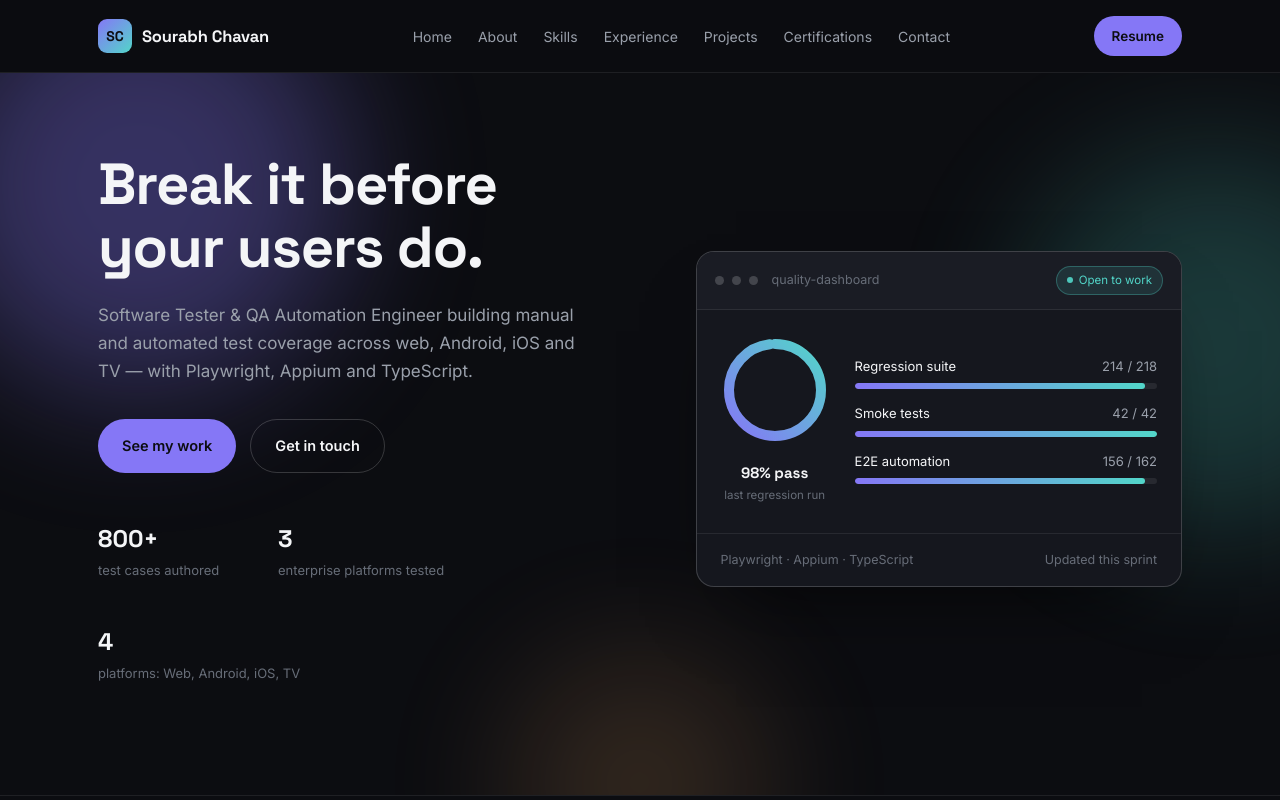
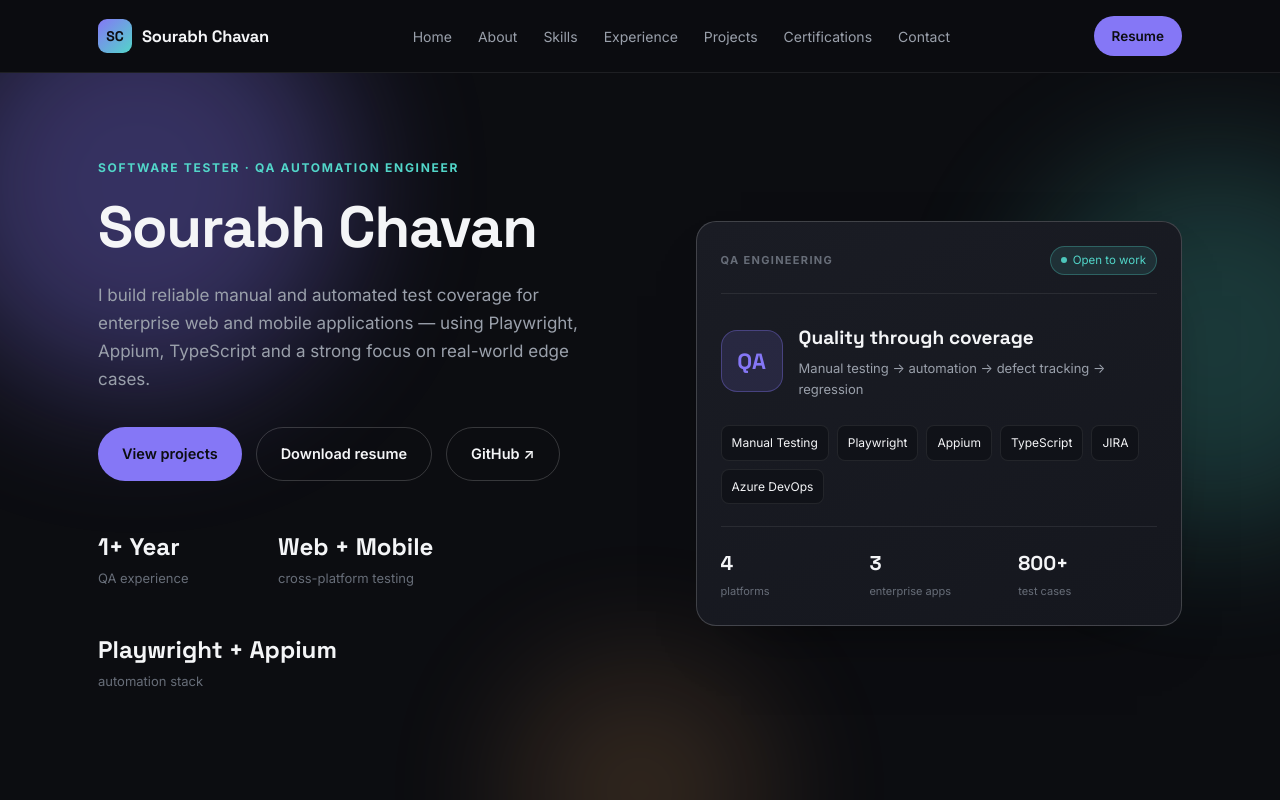
Before and after one commit to Sourabh8087/Sourabh-Portfolio-QA, a plain HTML site: page index.html in a window 1280 px wide. Shown: the top 800 px of the page. Drawn offline with Linux system fonts and the light colour scheme.

Commit message:
Update QA portfolio

```diff
--- a/index.html
+++ b/index.html
@@ -79,6 +79,22 @@
   .hero h1{ font-family:var(--display); font-weight:700; font-size:clamp(34px,5vw,58px); line-height:1.08; letter-spacing:-0.02em; margin:0 0 22px; }
   .hero .lede{ color:var(--muted); font-size:17px; max-width:480px; margin:0 0 34px; }
   .hero-ctas{ display:flex; gap:14px; flex-wrap:wrap; margin-bottom:46px; }
+  .eyebrow{ display:inline-block; font-size:12px; font-weight:700; letter-spacing:.14em; color:var(--teal); margin-bottom:18px; }
+  .qa-hero-card{ background:linear-gradient(155deg, var(--panel-soft), var(--panel)); border:1px solid var(--border-strong); border-radius:20px; padding:24px; box-shadow:0 30px 70px -45px rgba(0,0,0,.8); }
+  .qa-card-top{ display:flex; justify-content:space-between; align-items:center; gap:12px; padding-bottom:18px; border-bottom:1px solid var(--border); }
+  .qa-card-title{ font-size:11px; letter-spacing:.12em; color:var(--dim); font-weight:700; }
+  .qa-card-main{ display:flex; gap:16px; align-items:center; padding:28px 0 24px; }
+  .qa-icon{ width:62px; height:62px; border-radius:16px; display:flex; align-items:center; justify-content:center; background:var(--violet-soft); border:1px solid rgba(133,119,246,.35); color:var(--violet); font-family:var(--display); font-size:22px; font-weight:700; flex-shrink:0; }
+  .qa-card-main strong{ font-family:var(--display); font-size:19px; }
+  .qa-card-main p{ color:var(--muted); font-size:13px; margin:5px 0 0; }
+  .qa-stack{ display:flex; flex-wrap:wrap; gap:8px; }
+  .qa-stack span{ font-size:12px; color:var(--text); background:var(--bg-2); border:1px solid var(--border); padding:7px 10px; border-radius:8px; }
+  .qa-platforms{ display:grid; grid-template-columns:repeat(3,1fr); gap:10px; margin-top:22px; padding-top:20px; border-top:1px solid var(--border); }
+  .qa-platforms div{ display:flex; flex-direction:column; gap:2px; }
+  .qa-platforms strong{ font-family:var(--display); font-size:20px; }
+  .qa-platforms span{ color:var(--dim); font-size:11px; }
+  @media (max-width:520px){ .qa-platforms{ grid-template-columns:1fr; } }
+
   .btn{ font-family:var(--sans); font-weight:600; font-size:14.5px; padding:14px 24px; border-radius:999px; text-decoration:none; display:inline-flex; align-items:center; gap:8px; transition:transform .12s ease, filter .12s ease, background .12s ease, border-color .12s ease; }
   .btn-primary{ background:var(--violet); color:#0c0d11; }
   .btn-primary:hover{ filter:brightness(1.1); transform:translateY(-1px); }
@@ -194,6 +210,14 @@
   .form-submit{ width:100%; border:none; cursor:pointer; justify-content:center; margin-top:6px; }
   .form-note{ font-size:12px; color:var(--dim); margin-top:14px; }
 
+  .process-grid{ display:grid; grid-template-columns:repeat(3,1fr); gap:14px; }
+  .process-step{ background:var(--panel); border:1px solid var(--border); border-radius:14px; padding:22px; }
+  .process-step span{ color:var(--violet); font-family:var(--display); font-size:12px; font-weight:700; }
+  .process-step strong{ display:block; font-family:var(--display); font-size:17px; margin:12px 0 6px; }
+  .process-step p{ color:var(--muted); font-size:13px; margin:0; }
+  @media (max-width:760px){ .process-grid{ grid-template-columns:1fr 1fr; } }
+  @media (max-width:520px){ .process-grid{ grid-template-columns:1fr; } }
+
   footer{ padding:36px 0; }
   .footer-row{ display:flex; justify-content:space-between; align-items:center; gap:16px; flex-wrap:wrap; font-size:13px; color:var(--dim); }
   .footer-row a{ text-decoration:none; color:var(--dim); }
@@ -235,58 +259,40 @@
     <div class="blob blob-3"></div>
     <div class="wrap hero-grid">
       <div>
-        <h1>Break it before your users do.</h1>
-        <p class="lede">Software Tester &amp; QA Automation Engineer building manual and automated test coverage across web, Android, iOS and TV — with Playwright, Appium and TypeScript.</p>
+        <div class="eyebrow">SOFTWARE TESTER · QA AUTOMATION ENGINEER</div>
+        <h1>Sourabh Chavan</h1>
+        <p class="lede">I build reliable manual and automated test coverage for enterprise web and mobile applications — using Playwright, Appium, TypeScript and a strong focus on real-world edge cases.</p>
         <div class="hero-ctas">
-          <a href="#projects" class="btn btn-primary">See my work</a>
-          <a href="#contact" class="btn btn-ghost">Get in touch</a>
+          <a href="#projects" class="btn btn-primary">View projects</a>
+          <a href="assets/Sourabh_Chavan_Resume.pdf" download class="btn btn-ghost">Download resume</a>
+          <a href="https://github.com/Sourabh8087/Sourabh-Portfolio-QA" target="_blank" rel="noopener" class="btn btn-ghost">GitHub ↗</a>
         </div>
         <div class="stat-row">
-          <div class="stat"><div class="num">800+</div><div class="label">test cases authored</div></div>
-          <div class="stat"><div class="num">3</div><div class="label">enterprise platforms tested</div></div>
-          <div class="stat"><div class="num">4</div><div class="label">platforms: Web, Android, iOS, TV</div></div>
+          <div class="stat"><div class="num">1+ Year</div><div class="label">QA experience</div></div>
+          <div class="stat"><div class="num">Web + Mobile</div><div class="label">cross-platform testing</div></div>
+          <div class="stat"><div class="num">Playwright + Appium</div><div class="label">automation stack</div></div>
         </div>
       </div>
 
-      <div class="dash">
-        <div class="dash-bar">
-          <span class="dash-dot"></span><span class="dash-dot"></span><span class="dash-dot"></span>
-          <span class="dash-title">quality-dashboard</span>
+      <div class="qa-hero-card">
+        <div class="qa-card-top">
+          <span class="qa-card-title">QA ENGINEERING</span>
           <span class="dash-badge"><span class="pulse"></span>Open to work</span>
         </div>
-        <div class="dash-body">
-          <div class="ring-wrap">
-            <svg width="108" height="108" viewBox="0 0 108 108">
-              <circle cx="54" cy="54" r="46" fill="none" stroke="var(--border)" stroke-width="10"/>
-              <circle id="ringProgress" cx="54" cy="54" r="46" fill="none" stroke="url(#ringGrad)" stroke-width="10" stroke-linecap="round" stroke-dasharray="289" stroke-dashoffset="289" transform="rotate(-90 54 54)"/>
-              <defs>
-                <linearGradient id="ringGrad" x1="0" y1="0" x2="1" y2="1">
-                  <stop offset="0%" stop-color="var(--violet)"/>
-                  <stop offset="100%" stop-color="var(--teal)"/>
-                </linearGradient>
-              </defs>
-            </svg>
-            <div class="ring-num">98% pass</div>
-            <div class="ring-label">last regression run</div>
-          </div>
-          <div class="dash-rows">
-            <div class="dash-row">
-              <div class="rtop"><span class="rname">Regression suite</span><span class="rval">214 / 218</span></div>
-              <div class="bar-track"><div class="bar-fill" data-fill="96"></div></div>
-            </div>
-            <div class="dash-row">
-              <div class="rtop"><span class="rname">Smoke tests</span><span class="rval">42 / 42</span></div>
-              <div class="bar-track"><div class="bar-fill" data-fill="100"></div></div>
-            </div>
-            <div class="dash-row">
-              <div class="rtop"><span class="rname">E2E automation</span><span class="rval">156 / 162</span></div>
-              <div class="bar-track"><div class="bar-fill" data-fill="96"></div></div>
-            </div>
+        <div class="qa-card-main">
+          <div class="qa-icon">QA</div>
+          <div>
+            <strong>Quality through coverage</strong>
+            <p>Manual testing → automation → defect tracking → regression</p>
           </div>
         </div>
-        <div class="dash-foot">
-          <span>Playwright · Appium · TypeScript</span>
-          <span>Updated this sprint</span>
+        <div class="qa-stack">
+          <span>Manual Testing</span><span>Playwright</span><span>Appium</span><span>TypeScript</span><span>JIRA</span><span>Azure DevOps</span>
+        </div>
+        <div class="qa-platforms">
+          <div><strong>4</strong><span>platforms</span></div>
+          <div><strong>3</strong><span>enterprise apps</span></div>
+          <div><strong>800+</strong><span>test cases</span></div>
         </div>
       </div>
     </div>
@@ -433,11 +439,11 @@
       <div class="project-grid">
         <div class="project-card">
           <h3>Enterprise Funeral Management Suite</h3>
-          <p class="desc">Web portal, iOS apps and a TV application for a multi-client admin platform — covering customer profiles, digital registries, invoicing and billing.</p>
+          <p class="desc">Web portal, iOS apps and a TV application for a multi-client funeral-management platform — covering customer profiles, digital registries, floral offerings, guestbook, invoicing, billing and payments.</p>
           <div class="project-metrics">
             <span>300+ test cases</span><span>10+ modules</span>
           </div>
-          <p class="desc">Verified billing and pricing logic, real-time analytics sync, offline-to-online data handling with database integrity checks, and app update flows. Automated 10+ end-to-end flows in Playwright, including CSV handling and PDF extraction.</p>
+          <p class="desc">Tested payment flows, billing calculations, client-specific pricing and invoice generation, plus analytics sync. Verified offline data, synchronization, backup/restore, database files, app updates and PDF/CSV outputs. Automated 10+ Playwright E2E flows.</p>
           <div class="project-tags">
             <span>Web</span><span>iOS</span><span>TV</span><span>Playwright</span>
           </div>
@@ -466,6 +472,24 @@
             <span>Web</span><span>Functional QA</span><span>Regression</span>
           </div>
         </div>
+      </div>
+    </div>
+  </section>
+
+  <!-- ================= QA PROCESS ================= -->
+  <section id="qa-process">
+    <div class="wrap">
+      <div class="section-head">
+        <h2>My QA process</h2>
+        <p>A structured testing workflow that connects requirements to release confidence.</p>
+      </div>
+      <div class="process-grid">
+        <div class="process-step"><span>01</span><strong>Requirements</strong><p>Understand business rules, user roles and acceptance criteria.</p></div>
+        <div class="process-step"><span>02</span><strong>Test Planning</strong><p>Define scope, scenarios, test data and coverage priorities.</p></div>
+        <div class="process-step"><span>03</span><strong>Test Execution</strong><p>Run functional, smoke, regression, E2E and cross-platform tests.</p></div>
+        <div class="process-step"><span>04</span><strong>Automation</strong><p>Build maintainable Playwright and Appium coverage for repeatable flows.</p></div>
+        <div class="process-step"><span>05</span><strong>Defect Tracking</strong><p>Report clear defects in JIRA or Azure DevOps with evidence.</p></div>
+        <div class="process-step"><span>06</span><strong>Retest &amp; Release</strong><p>Verify fixes, run regression and validate release readiness.</p></div>
       </div>
     </div>
   </section>
@@ -513,7 +537,7 @@
         <div class="contact-channels">
           <a class="channel" href="mailto:sourabhchavan2317@gmail.com"><span class="k">Email</span>sourabhchavan2317@gmail.com</a>
           <a class="channel" href="tel:+918766797997"><span class="k">Phone</span>+91 87667 97997</a>
-          <a class="channel" href="#" id="linkedinLink"><span class="k">LinkedIn</span>linkedin.com/in/sourabh-chavan</a>
+          <a class="channel" href="#" id="linkedinLink"><span class="k">LinkedIn</span>linkedin.com/in/sourabh-chavan-sc8087</a>
           <a class="channel" href="#" onclick="return false;"><span class="k">Based in</span>Pune, Maharashtra, India</a>
         </div>
       </div>
@@ -553,7 +577,7 @@
 
 <script>
   document.getElementById('year').textContent = new Date().getFullYear();
-  document.getElementById('linkedinLink').setAttribute('href', 'https://www.linkedin.com/in/your-profile');
+  document.getElementById('linkedinLink').setAttribute('href', 'https://www.linkedin.com/in/sourabh-chavan-sc8087');
 
   const form = document.getElementById('contactForm');
   form.addEventListener('submit', function(e){
```
